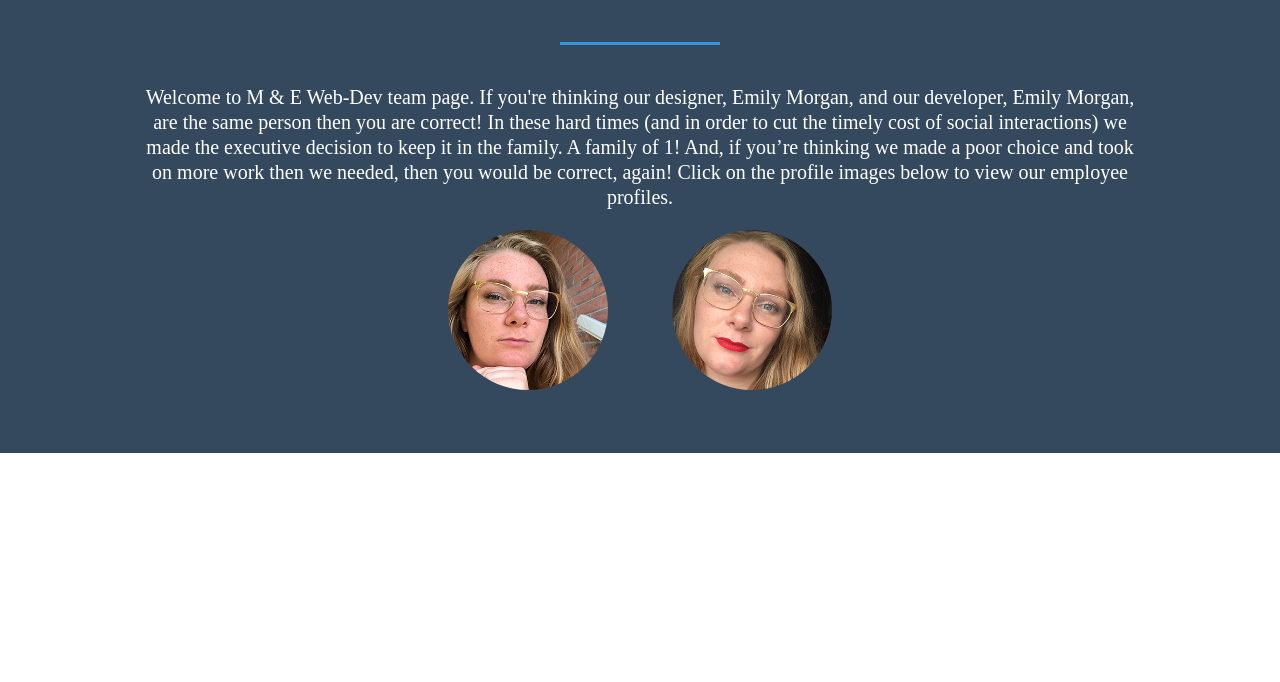
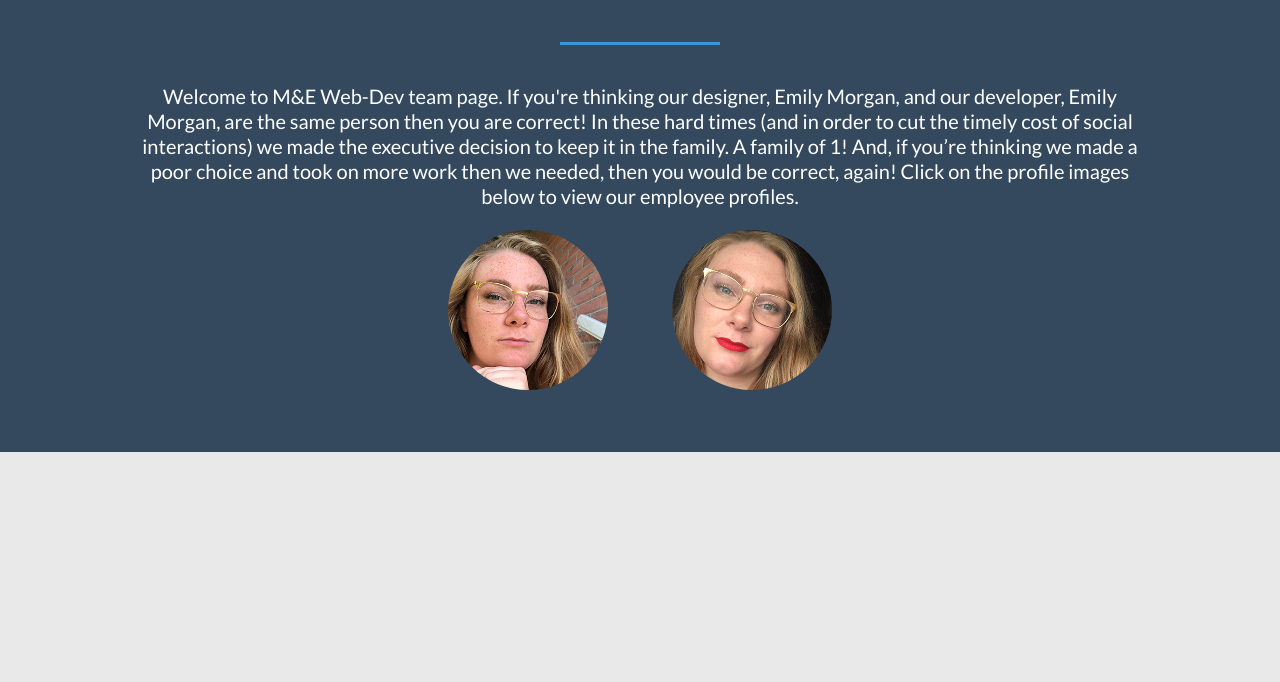
Before and after one commit to emmorga2007/Morgan_Emily_BioPage, a plain HTML site: page index.html in a window 1280 px wide. Shown: the part 118-800 px from the top of the page. Drawn offline with Linux system fonts and the light colour scheme.

Commit message:
js failed

```diff
--- a/css/main.css
+++ b/css/main.css
@@ -1,3 +1,63 @@
+@charset "UTF-8";
+
+/*Global open*/
+.hidden{
+	display: none;
+}
+
+/* General rules - scales images, videos to size of container */
+img, embed, object, video {
+  max-width: 100%; }
+
+
+/*switch box model*/
+html {
+  box-sizing: border-box;
+}
+
+*,
+*::before,
+*::after {
+  box-sizing: inherit; }
+
+/*Fix for scaling of images IE*/
+img {
+  -ms-interpolation-mode: bicubic;
+}
+
+/*Fonts*/
+@font-face {
+font-family: 'lustriaregular';
+src: url('../fonts/lustria-regular-webfont.eot');
+src: url('../fonts/lustria-regular-webfont.eot?#iefix') format('embedded-opentype'),
+url('../fonts/lustria-regular-webfont.woff') format('woff'),
+url('../fonts/lustria-regular-webfont.ttf') format('truetype'),
+url('../fonts/lustria-regular-webfont.svg#lustriaregular') format('svg');
+font-weight: normal;
+font-style: normal;
+}
+
+@font-face {
+font-family: 'latoregular';
+src: url('../fonts/lato-regular-webfont.eot');
+src: url('../fonts/lato-regular-webfont.eot?#iefix') format('embedded-opentype'),
+url('../fonts/lato-regular-webfont.woff') format('woff'),
+url('../fonts/lato-regular-webfont.ttf') format('truetype'),
+url('../fonts/lato-regular-webfont.svg#latoregular') format('svg');
+font-weight: normal;
+font-style: normal;
+}
+
+body{
+	font-family: 'latoregular', Helvetica, Arial, sans-serif;
+  background-color: #E9E9E9 ;
+}
+
+a{
+  font-family: 'latoregular', Helvetica, Arial, sans-serif;
+  text-decoration: none;
+}
+
 *{
   margin: 0;
   padding: 0;
@@ -14,8 +74,9 @@
 .team-section h1{
   text-transform: uppercase;
   margin-bottom: 60px;
-  color: white;
+  color: #3498db;
   font-size: 40px;
+
 }
 
 .team-section p{
```
Also changed, not shown: index.html (+5 -5 lines).
